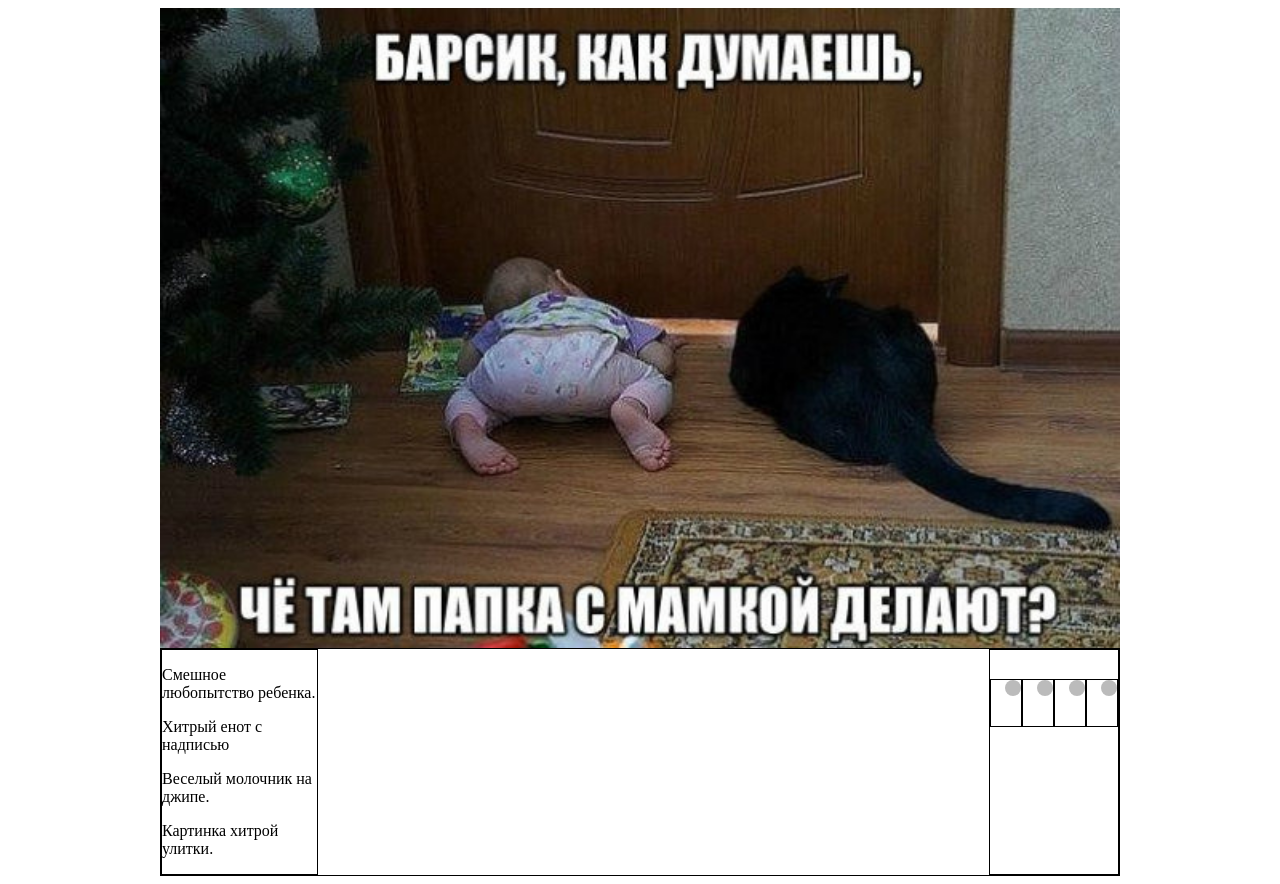
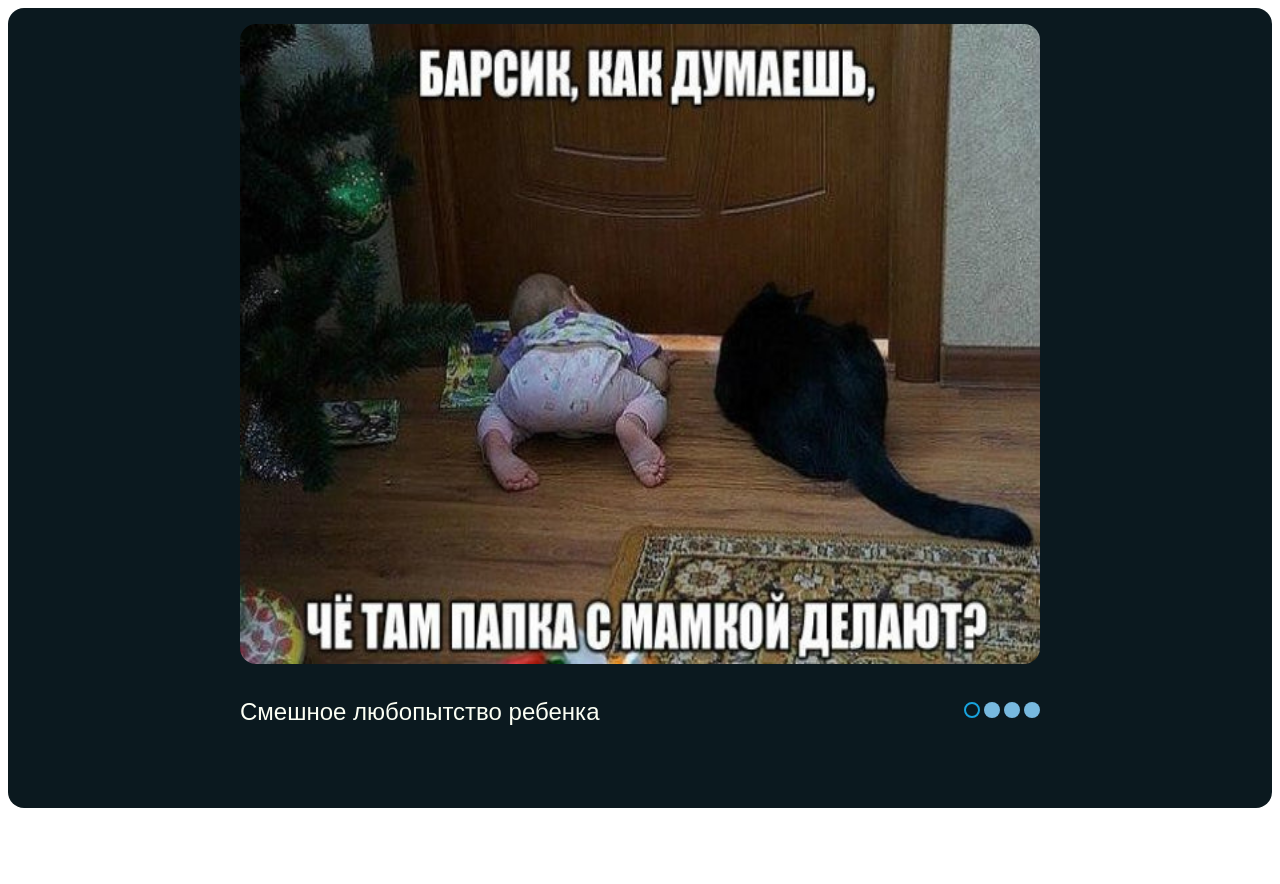
Before and after one commit to AtroshchankaS/cssMemSlider, a plain HTML site: page cssMemSlider/index.html in a window 1280 px wide. After the commit the page ends 816 px from the top, so only its background shows below. Drawn offline with Linux system fonts and the light colour scheme.

Commit message:
feat: add animation controls and text (Sat, May 14, 2022 20:03:24 PM)

```diff
--- a/cssMemSlider/index.html
+++ b/cssMemSlider/index.html
@@ -19,44 +19,45 @@
 				<div id="slides">
 					<div id="overflow">
 						<div class="image">
-							<article><img src="../assets/1572611142_24.jpg"></article>
-							<article><img src="../assets/1572611125_42.jpg"></article>
-							<article><img src="../assets/1572611113_3.jpg"></article>
-							<article><img src="../assets/1572611132_7.jpg"></article>
+							<article >
+								<img src="../assets/1572611142_24.jpg">
+								<div class="info">
+									<h3>Смешное любопытство ребенка</h3>
+								</div>
+							</article>
+							<article>
+								<img src="../assets/1572611125_42.jpg">
+								<div class="info">
+									<h3>Хитрый енот с надписью</h3>
+								</div>
+							</article>
+							<article>
+								<img src="../assets/1572611113_3.jpg">
+								<div class="info">
+									<h3>Веселый молочник на джипе</h3>
+								</div>
+							</article>
+							<article>
+								<img src="../assets/1572611132_7.jpg">
+								<div class="info">
+									<h3>Картинка хитрой улитки</h3>
+								</div>
+							</article>
 						</div>
 					</div>
-				</div>
-
-				<div class="text-control">
-					<div class="text">
-						<p>Смешное любопытство ребенка.</p>
-						<p>Хитрый енот с надписью</p>
-						<p>Веселый молочник на джипе.</p>
-						<p>Картинка хитрой улитки.</p>
 				</div>
 				<div id="controls">
 						<label for="mem1"></label>
 						<label for="mem2"></label>
 						<label for="mem3"></label>
 						<label for="mem4"></label>
-
 				</div>
-					<div class="control" >
-						<div class="button" id="active" >
+				<div id="active" >
 					<label for="mem1"></label>
-						</div>
-						<div class="button" id="active">
 					<label for="mem2"></label>
-						</div>
-						<div class="button" id="active">
 					<label for="mem3"></label>
-						</div>
-						<div class="button" id="active">
 					<label for="mem4"></label>
 				</div>
-					</div>
-				</div>
-
 			</article>
 	</div>
 </body>
--- a/cssMemSlider/style.css
+++ b/cssMemSlider/style.css
@@ -1,5 +1,13 @@
 * {
 	box-sizing: border-box;
+}
+
+.wrapper {
+	background-color: #0b191f;
+	width: auto;
+	height: 100vh;
+	padding: 2vh;
+	border-radius: 2vh;
 }
 
 #slider {
@@ -29,12 +37,12 @@
 article img{
 	width: 100%;
 	height: 40rem;
+	border-radius: 2vh;
 }
 
 #desktop:checked ~ #slider{
-	max-width: 960px;
+	max-width: 100vh;
 }
-
 
 label, a{
 	cursor: pointer;
@@ -43,7 +51,6 @@ label, a{
 .wrapper input{
 	display: none;
 }
-
 
 #mem1:checked ~ #slides .image{
 	margin-left: 0;
@@ -62,66 +69,66 @@ label, a{
 }
 
 #controls{
-	margin: -25% 0 0 0;
 	width: 100%;
 	height: 3.5rem;
 }
 
 #active label{
-	border-radius: 10px;
+	border-radius: 0.8rem;
 	display: inline-block;
 	width: 1rem;
 	height: 1rem;
-	background: #bbb;
+	background: rgb(120, 185, 223);
+	transition: all 0.8s cubic-bezier(0.165, 0.84, 0.44, 1);
 }
 
 #active{
-	margin: 23% 0 0;
+	margin: -7.1rem 0 0 0;
 	text-align: right;
 }
 
-#active:hover label{
-	background: #76c8ff;
+#active>label:hover {
+	background: #e9eef1;
 	border-color: #777 !important;
 }
 
+#active>label:active {
+	background: rgba(249, 252, 97, 0.9);
+	width: 1.1rem;
+	transform: translateY(10px);
 
-#mem1:checked ~ #active label:first-child,
+}
+
+#mem1:checked ~ #active label:nth-child(1),
 #mem2:checked ~ #active label:nth-child(2),
 #mem3:checked ~ #active label:nth-child(3),
-#mem4:checked ~ #active label:nth-child(4){
+#mem4:checked ~ #active label:nth-child(4) {
 	background: #0b191f;
 	border: solid 0.3ex #18a3dd !important;
+}
+
+#mem1:checked ~ #active label:nth-child(1):hover,
+#mem2:checked ~ #active label:nth-child(2):hover,
+#mem3:checked ~ #active label:nth-child(3):hover,
+#mem4:checked ~ #active label:nth-child(4):hover {
+	background: #0b191f;
+	border: solid 0.3ex #eef2f3 !important;
 }
 
 #slides .image{
 	transition: all 800ms cubic-bezier(0.770, 0.000, 0.175, 1.000);
 }
 
-.text-control {
-    display: flex;
-    flex-direction: row;
-    justify-content: space-between;
-    width: 100%;
-    min-height: 3em;
-    border: solid 1px #000;
+.info {
+	margin: 3rem 0;
+	font-family:Arial, Helvetica, sans-serif;
+    font-style:normal;
+    text-align: left;
 }
 
-.text {
-    text-align: left;
-    border: solid 1px #000;
-}
-
-.control {
-    display: flex;
-    flex-direction: row;
-    justify-content: flex-end;
-    border: solid 1px #000;
-}
-
-.button {
-    text-align: center;
-    width: 2em;
-    height: 3em;
-    border: solid 1px #000;
-}
+.info h3 {
+	color: #fcfff4;
+	font-weight:200;
+	font-size: 1.5em;
+	font-style: normal;
+    }
```
Lines whose indentation alone changed are shown as unchanged.
